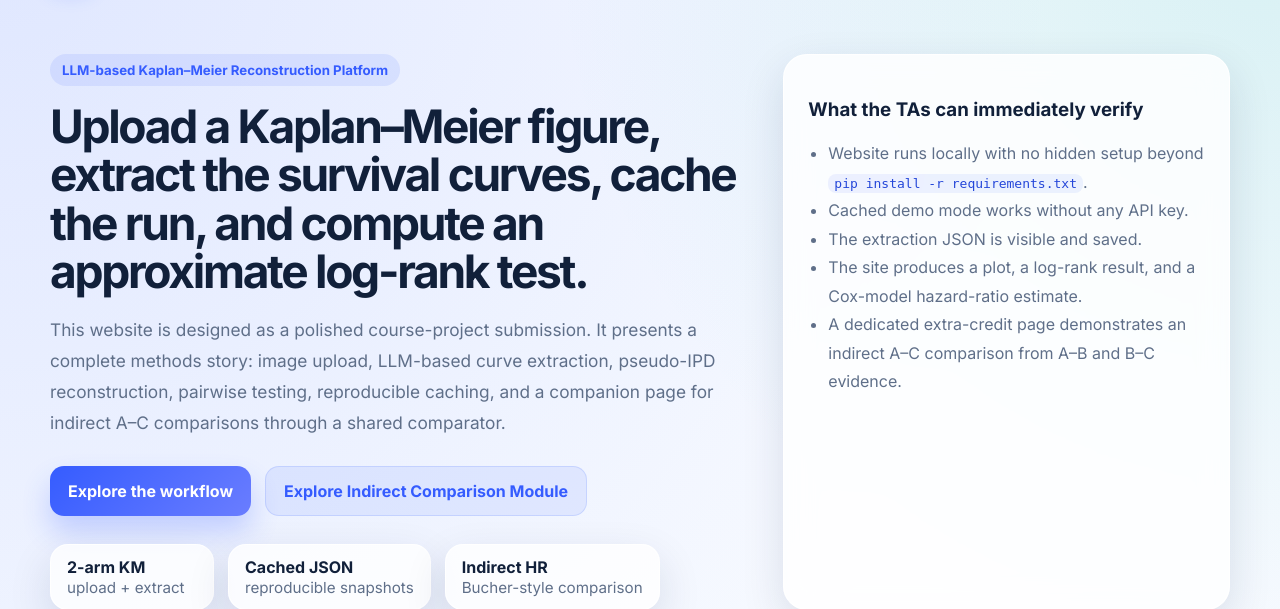
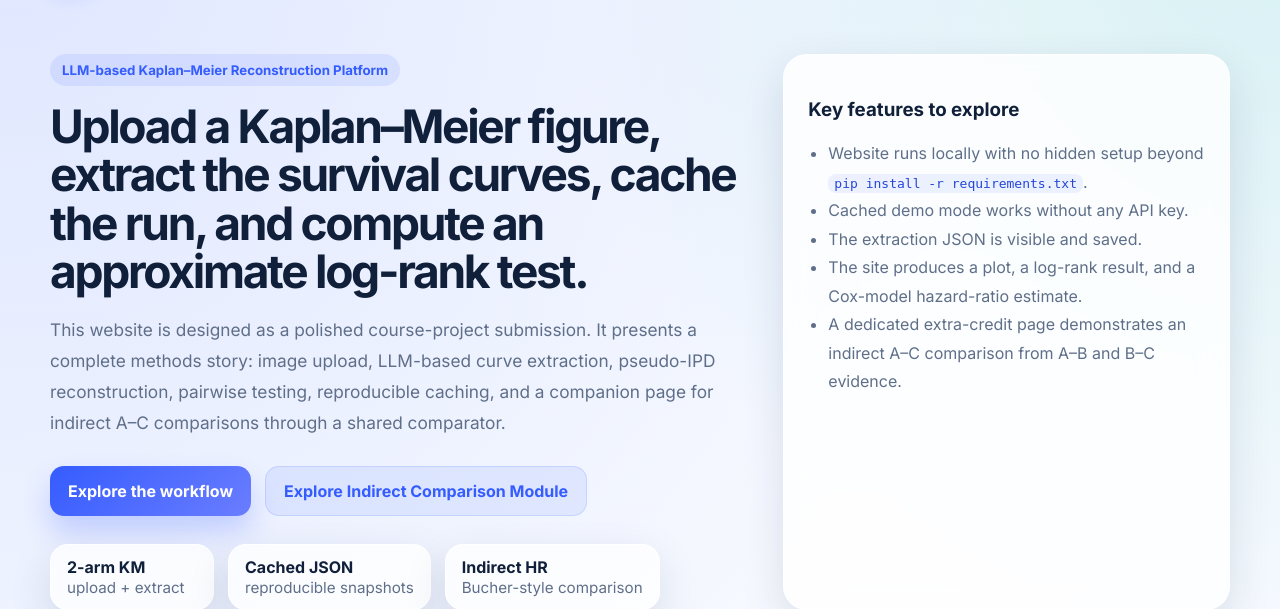
Before and after one commit to Ranxuanli/KM-Extractor-Lab-Extracting-survival-data-from-Kaplan-Meier-curves, a Flask app: page / in a window 1280 px wide. Shown: the part 77-686 px from the top of the page. Run offline with Flask 3, Linux system fonts and the light colour scheme.

Commit message:
index.html

```diff
--- a/templates/index.html
+++ b/templates/index.html
@@ -18,7 +18,7 @@
       </div>
     </div>
     <div class="glass-card hero-side">
-      <h3>What the TAs can immediately verify</h3>
+      <h3>Key features to explore</h3>
       <ul class="check-list">
         <li>Website runs locally with no hidden setup beyond <code>pip install -r requirements.txt</code>.</li>
         <li>Cached demo mode works without any API key.</li>
```
Also changed, not shown: 1 other file.
